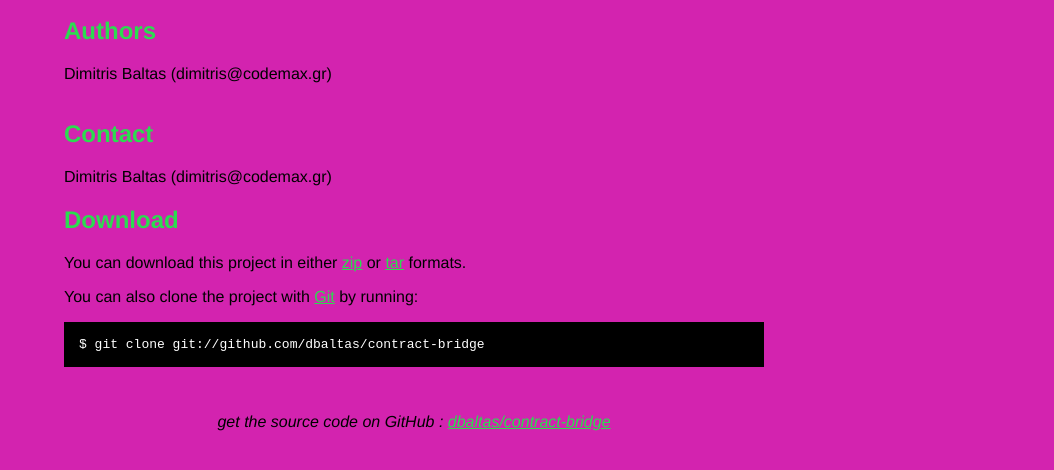
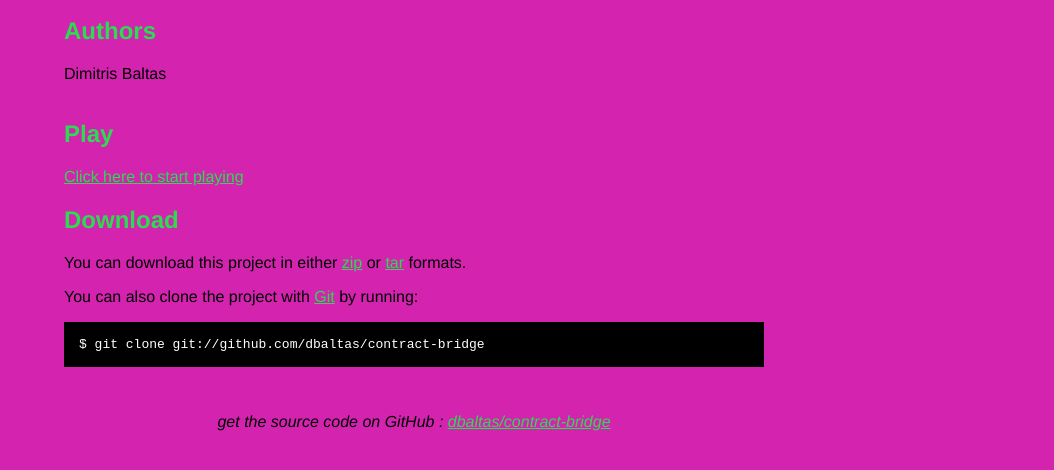
Before and after one commit to dbaltas/contract-bridge, a plain HTML site: page index.html in a window 1280 px wide. Shown: the part 324-794 px from the top of the page, without its empty margins (226-1280 px from the left). Drawn offline with Linux system fonts and the light colour scheme.

Commit message:
home page updates

```diff
--- a/index.html
+++ b/index.html
@@ -50,14 +50,12 @@
     </div>
 
     <p>Here you are, sitting South, as a Declarer of a 3 No Trump Contract. Your goal is to win 9 of the 13 tricks</p><h2>Authors</h2>
-<p>Dimitris Baltas (dimitris@codemax.gr)
+<p>Dimitris Baltas
 <br/>
 <br/>      </p>
-<h2>Contact</h2>
-<p>Dimitris Baltas (dimitris@codemax.gr)
-<br/>      </p>
 
-
+<h2>Play</h2>
+<a href="hand.html">Click here to start playing</a>
     <h2>Download</h2>
     <p>
       You can download this project in either
```
